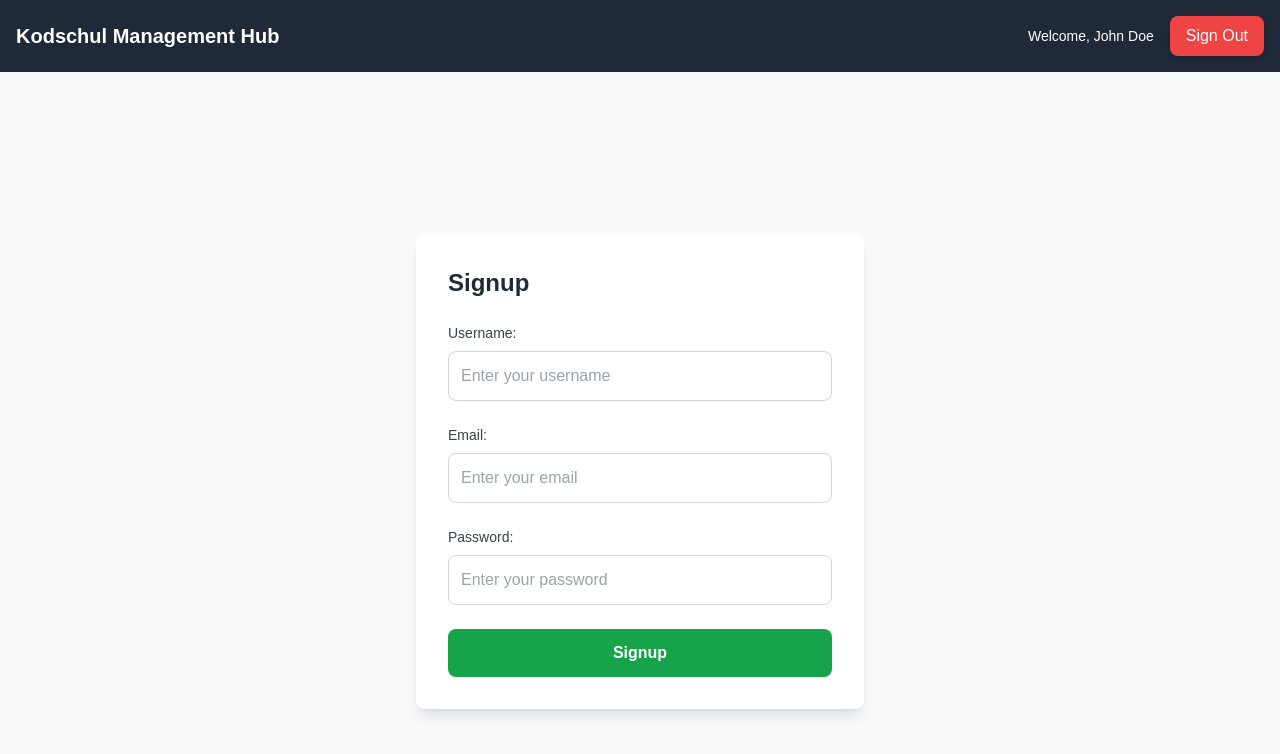
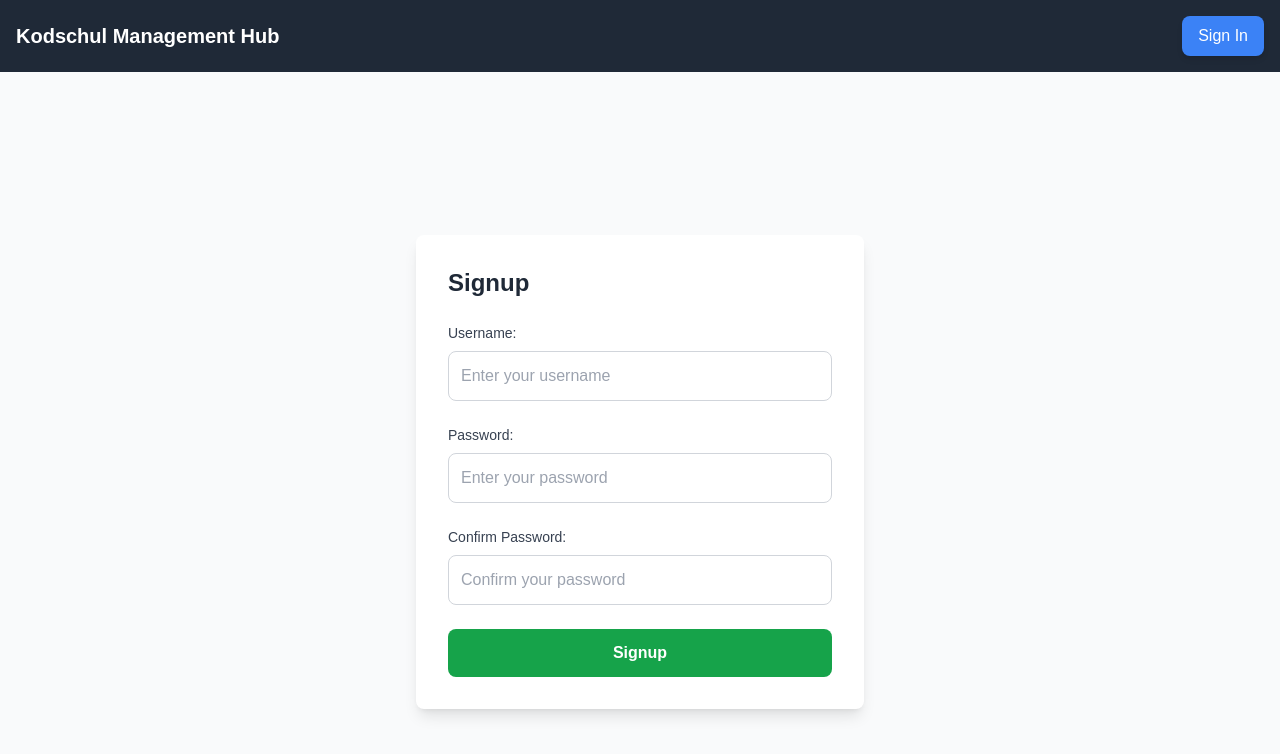
Before and after one commit to TabotCharlesBessong/full-stack-assesement, a Next.js app: page /auth/signup in a window 1280 px wide. Shown: the top 754 px of the page. Built offline with nearby package versions, Linux system fonts and the light colour scheme.

Commit message:
tested and improved upon the auth api endpoint

```diff
--- a/app/api/auth/route.ts
+++ b/app/api/auth/route.ts
@@ -43,7 +43,7 @@ export async function POST(req: Request) {
       }
 
       const token = jwt.sign({ userId: user._id }, JWT_SECRET, {
-        expiresIn: "1d",
+        expiresIn: "7d",
       });
       return NextResponse.json({ token, message: "Login successful." });
     } catch (error) {
@@ -54,6 +54,30 @@ export async function POST(req: Request) {
   return NextResponse.json({ message: "Invalid action." }, { status: 400 });
 }
 
+export async function GET(req: Request) {
+  await connectDB();
+
+  const authHeader = req.headers.get("authorization");
+  if (!authHeader || !authHeader.startsWith("Bearer ")) {
+    return NextResponse.json({ message: "Unauthorized" }, { status: 401 });
+  }
+
+  const token = authHeader.split(" ")[1];
+  try {
+    const decoded: any = jwt.verify(token, JWT_SECRET);
+    const user = await User.findById(decoded.userId).select("-password");
+    if (!user) {
+      return NextResponse.json({ message: "User not found" }, { status: 404 });
+    }
+    return NextResponse.json(user);
+  } catch (error) {
+    return NextResponse.json(
+      { message: "Invalid or expired token" },
+      { status: 401 }
+    );
+  }
+}
+
 export async function DELETE() {
   return NextResponse.json({ message: "Logout successful." });
 }
--- a/app/auth/login/page.tsx
+++ b/app/auth/login/page.tsx
@@ -1,10 +1,11 @@
-"use client"
+"use client";
 
 import { Formik, Form, Field, ErrorMessage } from "formik";
 import * as Yup from "yup";
 import axios from "axios";
 import toast from "react-hot-toast";
 import { motion } from "framer-motion";
+import { useRouter } from "next/navigation";
 
 const LoginSchema = Yup.object().shape({
   username: Yup.string().required("Username is required"),
@@ -12,15 +13,21 @@ const LoginSchema = Yup.object().shape({
 });
 
 export default function Login() {
+  const router = useRouter();
+
   const handleLogin = async (values: {
     username: string;
     password: string;
   }) => {
     try {
-      const response = await axios.post("/api/auth/login", values);
+      const response = await axios.post("/api/auth", {
+        ...values,
+        action: "login",
+      });
+      const { token } = response.data;
+      localStorage.setItem("authToken", token); // Store the token in localStorage
       toast.success("Login successful!");
-      console.log("Login response:", response.data);
-      // Redirect or store token as needed
+      router.push("/"); // Redirect to dashboard or another page
     } catch (error) {
       console.error("Login error:", error);
       toast.error("Login failed. Please check your credentials.");
--- a/app/auth/signup/page.tsx
+++ b/app/auth/signup/page.tsx
@@ -1,32 +1,34 @@
-"use client"
+"use client";
 
 import { Formik, Form, Field, ErrorMessage } from "formik";
 import * as Yup from "yup";
 import axios from "axios";
 import toast from "react-hot-toast";
 import { motion } from "framer-motion";
+import { useRouter } from "next/navigation";
 
 const SignupSchema = Yup.object().shape({
   username: Yup.string().required("Username is required"),
-  email: Yup.string()
-    .email("Invalid email address")
-    .required("Email is required"),
   password: Yup.string()
     .min(6, "Password must be at least 6 characters")
     .required("Password is required"),
+  confirmPassword: Yup.string()
+    .oneOf([Yup.ref("password"),], "Passwords must match")
+    .required("Please confirm your password"),
 });
 
 export default function Signup() {
+  const router = useRouter();
+
   const handleSignup = async (values: {
     username: string;
-    email: string;
     password: string;
+    confirmPassword: string;
   }) => {
     try {
-      const response = await axios.post("/api/auth/signup", values);
+      await axios.post("/api/auth", { ...values, action: "register" });
       toast.success("Signup successful!");
-      console.log("Signup response:", response.data);
-      // Redirect or additional logic after signup
+      router.push("/auth/login");
     } catch (error) {
       console.error("Signup error:", error);
       toast.error("Signup failed. Please try again.");
@@ -43,7 +45,7 @@ export default function Signup() {
       >
         <h1 className="text-2xl font-semibold text-gray-800 mb-6">Signup</h1>
         <Formik
-          initialValues={{ username: "", email: "", password: "" }}
+          initialValues={{ username: "", password: "", confirmPassword: "" }}
           validationSchema={SignupSchema}
           onSubmit={handleSignup}
         >
@@ -71,26 +73,6 @@ export default function Signup() {
               </div>
               <div>
                 <label
-                  htmlFor="email"
-                  className="block text-gray-700 text-sm font-medium mb-2"
-                >
-                  Email:
-                </label>
-                <Field
-                  id="email"
-                  name="email"
-                  type="email"
-                  className="border border-gray-300 rounded-lg p-3 w-full focus:outline-none focus:ring-2 focus:ring-blue-500 transition"
-                  placeholder="Enter your email"
-                />
-                <ErrorMessage
-                  name="email"
-                  component="div"
-                  className="text-red-500 text-sm mt-1"
-                />
-              </div>
-              <div>
-                <label
                   htmlFor="password"
                   className="block text-gray-700 text-sm font-medium mb-2"
                 >
@@ -109,6 +91,26 @@ export default function Signup() {
                   className="text-red-500 text-sm mt-1"
                 />
               </div>
+              <div>
+                <label
+                  htmlFor="confirmPassword"
+                  className="block text-gray-700 text-sm font-medium mb-2"
+                >
+                  Confirm Password:
+                </label>
+                <Field
+                  id="confirmPassword"
+                  name="confirmPassword"
+                  type="password"
+                  className="border border-gray-300 rounded-lg p-3 w-full focus:outline-none focus:ring-2 focus:ring-blue-500 transition"
+                  placeholder="Confirm your password"
+                />
+                <ErrorMessage
+                  name="confirmPassword"
+                  component="div"
+                  className="text-red-500 text-sm mt-1"
+                />
+              </div>
               <button
                 type="submit"
                 disabled={isSubmitting}
--- a/app/components/Header.tsx
+++ b/app/components/Header.tsx
@@ -1,19 +1,67 @@
+"use client";
+
 import Link from "next/link";
+import { useEffect, useState } from "react";
+import axios from "axios";
 
-const Header = ({ user, onSignOut }) => {
+interface User {
+  username: string;
+}
+
+const Header = () => {
+  const [user, setUser] = useState<User | null>(null);
+
+  useEffect(() => {
+    const fetchUser = async () => {
+      const token = localStorage.getItem("authToken");
+      if (!token) return;
+
+      try {
+        const response = await axios.get("/api/auth", {
+          headers: {
+            Authorization: `Bearer ${token}`,
+          },
+        });
+        setUser(response.data);
+      } catch (error) {
+        console.error("Failed to fetch user:", error);
+        setUser(null);
+      }
+    };
+
+    fetchUser();
+  }, []);
+
+  const handleSignOut = () => {
+    localStorage.removeItem("authToken");
+    setUser(null);
+    // onSignOut();
+  };
+
   return (
     <header className="bg-gray-800 text-white p-4 flex justify-between items-center">
       <a href="/" className="flex items-center">
         <h1 className="text-xl font-bold">Kodschul Management Hub</h1>
       </a>
       <div className="flex items-center space-x-4">
-        <span className="text-sm">Welcome, {user}</span>
-        <a
-          href="/auth/login"
-          className="bg-red-500 text-white px-4 py-2 rounded-lg shadow-md hover:bg-red-600"
-        >
-          Sign Out
-        </a>
+        {user ? (
+          <>
+            <span className="text-sm">Welcome, {user.username.split("@")[0].toUpperCase()}</span>
+            <button
+              onClick={handleSignOut}
+              className="bg-red-500 text-white px-4 py-2 rounded-lg shadow-md hover:bg-red-600"
+            >
+              Sign Out
+            </button>
+          </>
+        ) : (
+          <Link
+            href="/auth/login"
+            className="bg-blue-500 text-white px-4 py-2 rounded-lg shadow-md hover:bg-blue-600"
+          >
+            Sign In
+          </Link>
+        )}
       </div>
     </header>
   );
--- a/app/layout.tsx
+++ b/app/layout.tsx
@@ -34,7 +34,7 @@ export default function RootLayout({
           className={`${geistSans.variable} ${geistMono.variable} antialiased`}
         >
           <Toaster />
-          <Header user="John Doe" onSignOut={() => {}} />
+          <Header />
           {children}
         </body>
       </ReduxProvider>
--- a/package.json
+++ b/package.json
@@ -15,6 +15,7 @@
     "formik": "^2.4.6",
     "framer-motion": "^11.18.1",
     "jsonwebtoken": "^9.0.2",
+    "jwt-decode": "^4.0.0",
     "mongoose": "^8.9.5",
     "motion": "^11.18.1",
     "next": "15.1.5",
```
Also changed, not shown: 1 other file (tests, documents, lock files or other folders).
